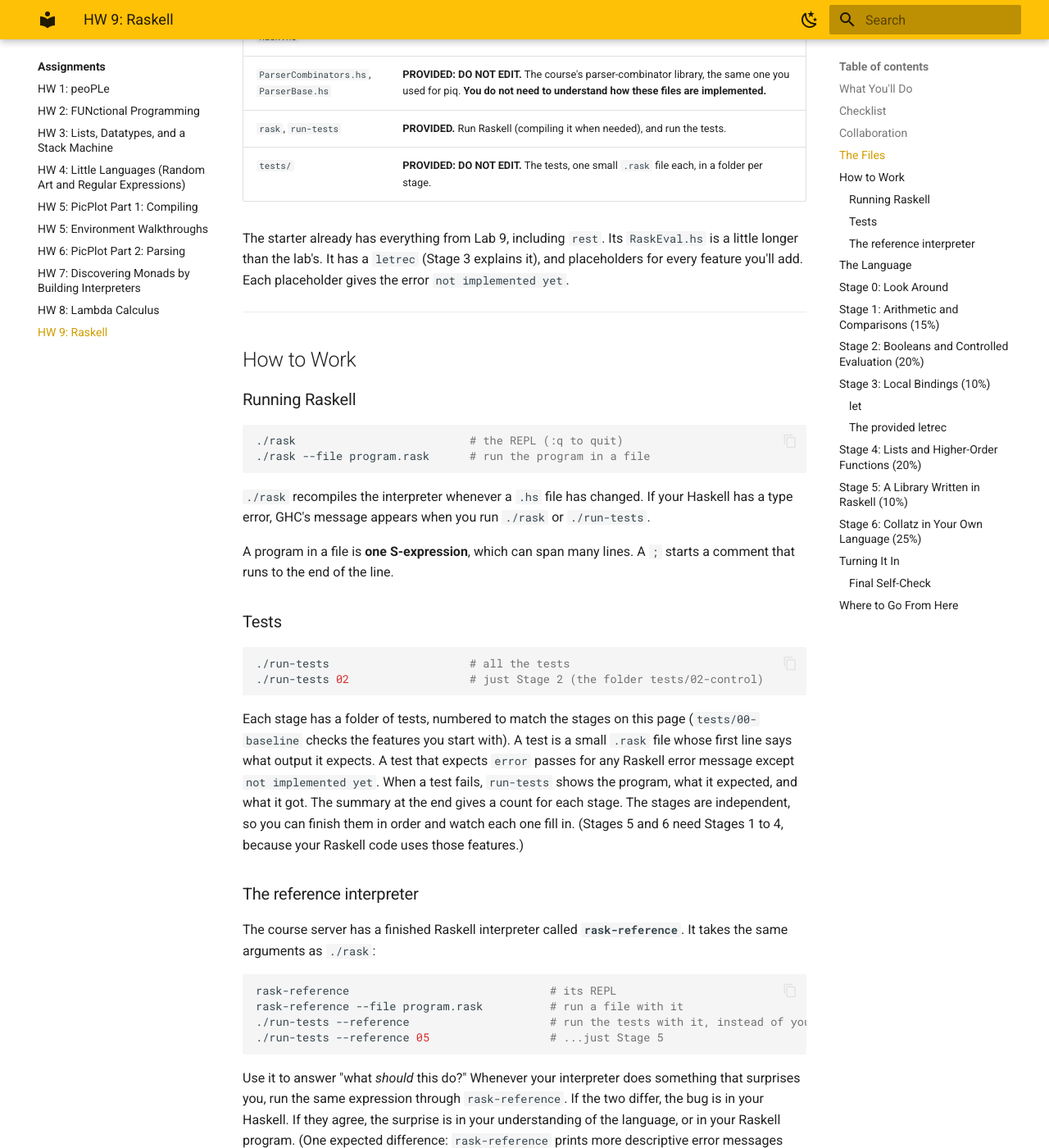
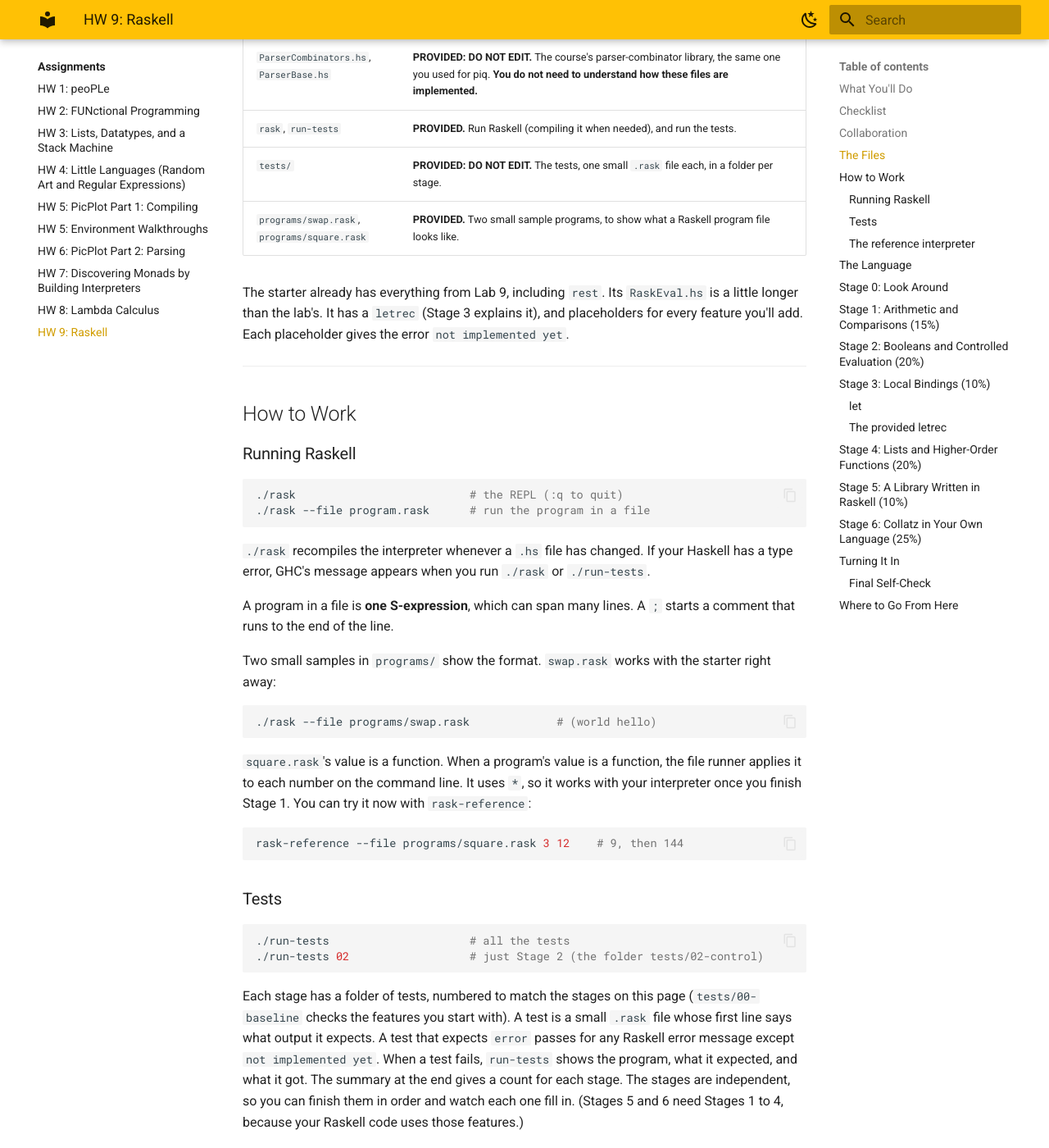
Before and after one commit to lbang-hmc/cs-131-website, an MkDocs documentation site: the page built from content/assignments/hw09.md, in a window 1280 px wide and 1400 px high, scrolled down 2144 px. Shown: the whole window at 82% size. Built offline with MkDocs 1.6.1 and Material for MkDocs 9.7.7, drawn with Linux system fonts in a browser that asks for light colours.

Commit message:
HW 9: describe the sample programs swap.rask and square.rask
Co-Authored-By: Claude Opus 5.5 <noreply@anthropic.com>

````diff
--- a/content/assignments/hw09.md
+++ b/content/assignments/hw09.md
@@ -53,6 +53,7 @@ You can work with a partner on this assignment. If you do, you must cooperate on
 | `ParserCombinators.hs`, `ParserBase.hs` | **PROVIDED: DO NOT EDIT.** The course's parser-combinator library, the same one you used for piq. **You do not need to understand how these files are implemented.** |
 | `rask`, `run-tests` | **PROVIDED.** Run Raskell (compiling it when needed), and run the tests. |
 | `tests/` | **PROVIDED: DO NOT EDIT.** The tests, one small `.rask` file each, in a folder per stage. |
+| `programs/swap.rask`, `programs/square.rask` | **PROVIDED.** Two small sample programs, to show what a Raskell program file looks like. |
 
 The starter already has everything from Lab 9, including `rest`. Its `RaskEval.hs` is a little longer than the lab's. It has a `letrec` (Stage 3 explains it), and placeholders for every feature you'll add. Each placeholder gives the error `not implemented yet`.
 
@@ -70,6 +71,18 @@ The starter already has everything from Lab 9, including `rest`. Its `RaskEval.h
 `./rask` recompiles the interpreter whenever a `.hs` file has changed. If your Haskell has a type error, GHC's message appears when you run `./rask` or `./run-tests`.
 
 A program in a file is **one S-expression**, which can span many lines. A `;` starts a comment that runs to the end of the line.
+
+Two small samples in `programs/` show the format. `swap.rask` works with the starter right away:
+
+```bash
+./rask --file programs/swap.rask             # (world hello)
+```
+
+`square.rask`'s value is a function. When a program's value is a function, the file runner applies it to each number on the command line. It uses `*`, so it works with your interpreter once you finish Stage 1. You can try it now with `rask-reference`:
+
+```bash
+rask-reference --file programs/square.rask 3 12    # 9, then 144
+```
 
 ### Tests
 
````
